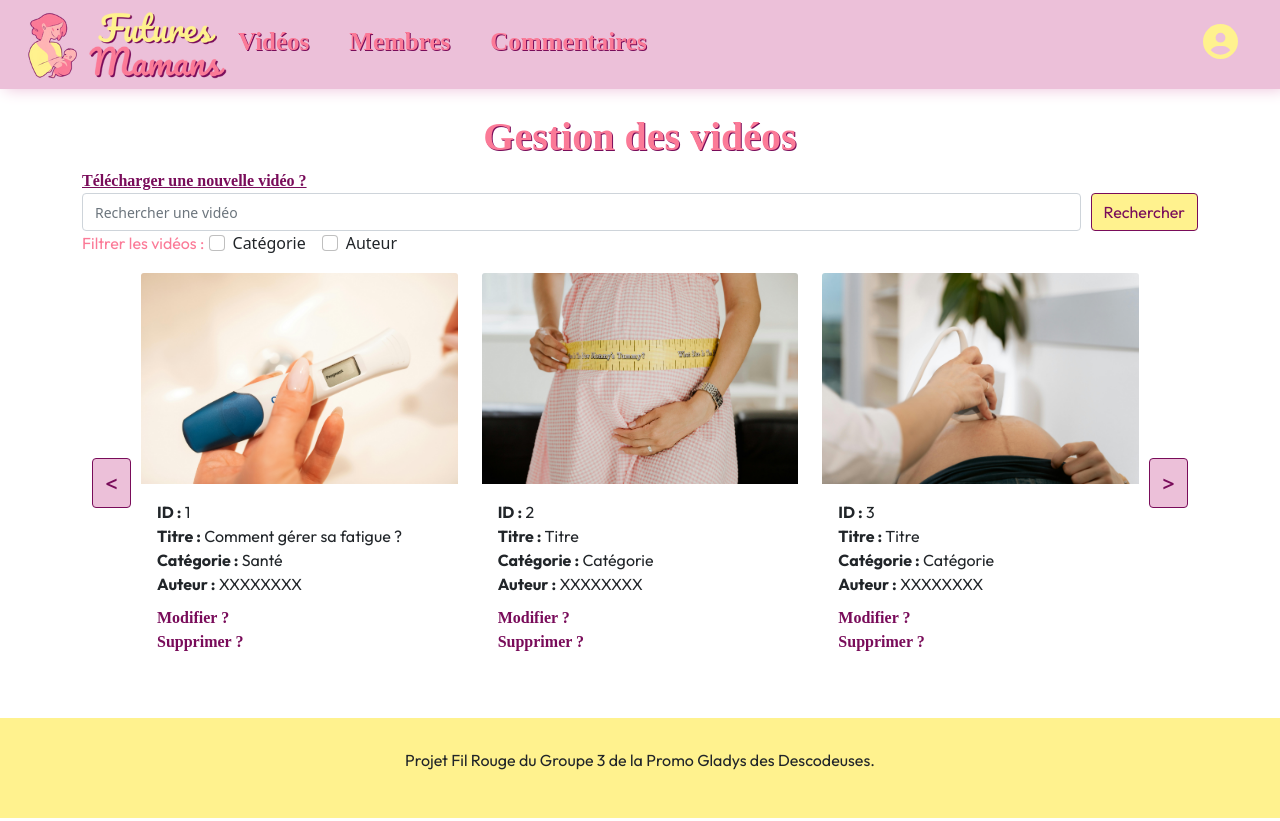
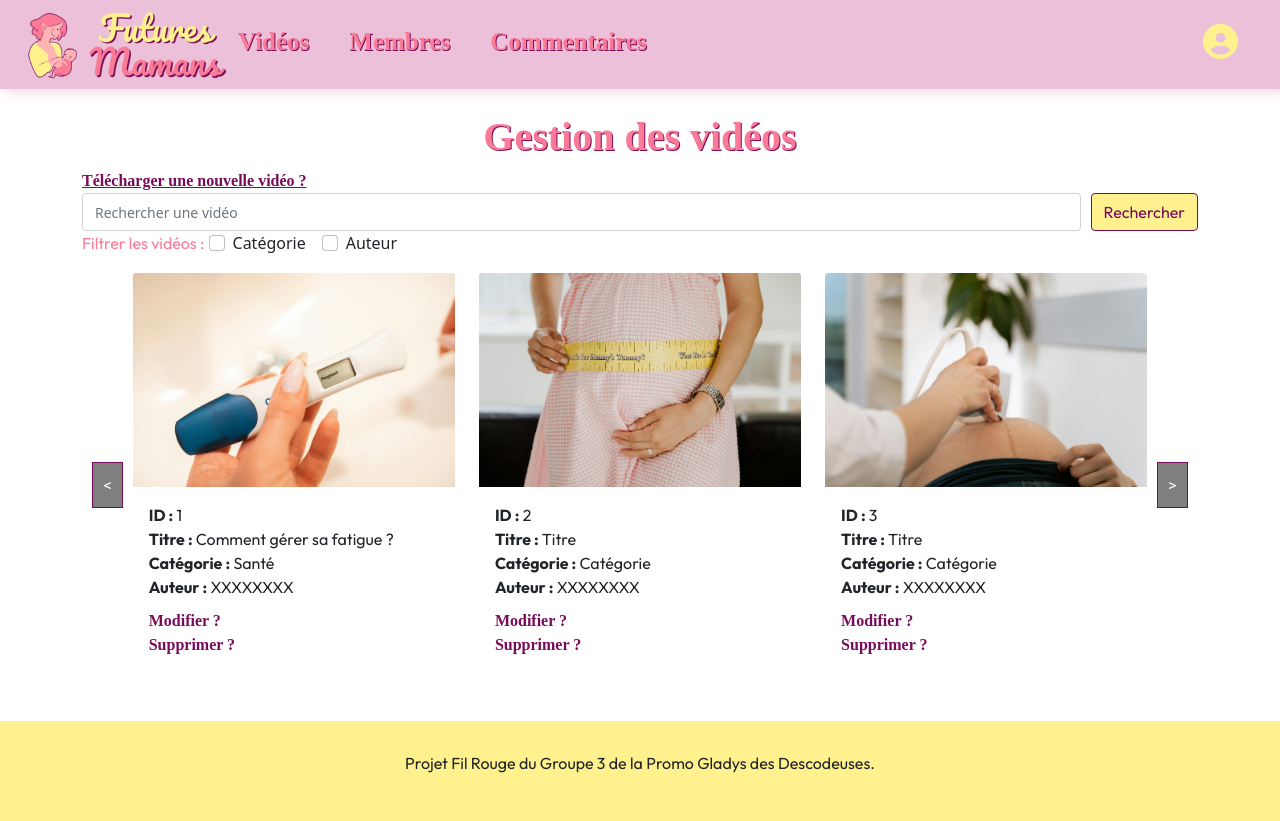
Before and after one commit to nat-btlr/projet-fil-rouge, a React (Vite) app: page /gestion-videos in a window 1280 px wide. Built offline with nearby package versions, Linux system fonts and the light colour scheme; a web font is replaced by a local one.

Commit message:
page gestion-videos terminée

```diff
--- a/src/components/GestionVideos/style.css
+++ b/src/components/GestionVideos/GestionVideos.css
@@ -30,10 +30,13 @@ gap: 10px;
 }
 
 .modif-supp a {
-align-items: self-start;
+  align-items: self-start;
 }
 
-.btn-carousel {
-  font-size: 1.5rem;
+#btn-carrousel {
   margin: 0px 10px 0px 10px;
+  background-color: rgba(0, 0, 0, 0.5) !important;
+  color: white !important;
+  padding: 10px 10px;
+  border-radius: 0%;
 }
--- a/src/components/GestionVideos/GestionVideos.jsx
+++ b/src/components/GestionVideos/GestionVideos.jsx
@@ -3,7 +3,7 @@ import NavAdmin from '../NavAdmin/NavAdmin';
 import { Form, Button, Container, Row, Col, Card } from 'react-bootstrap';
 import FooterAdmin from '../FooterAdmin/footeradmin';
 import { Link } from 'react-router-dom';
-import './style.css';
+import './GestionVideos.css';
 
 import pexels1 from '../Images/pexels_1.jpg';
 import pexels2 from '../Images/pexels_2.jpg';
@@ -61,7 +61,6 @@ const GestionVideos = () => {
     return matchSearch && matchCategorie && matchAuteur;
   });
 
-  // Carrousel navigation
   const nextSlide = () => {
     setCurrentIndex((prevIndex) =>
       prevIndex >= filteredVideos.length - 3 ? 0 : prevIndex + 1
@@ -74,7 +73,6 @@ const GestionVideos = () => {
     );
   };
 
-  // Suppression
   const confirmDelete = (id) => {
     setSelectedId(id);
     setShowConfirm(true);
@@ -123,7 +121,7 @@ const GestionVideos = () => {
         </div>
 
         <div className="d-flex justify-content-between align-items-center mb-2">
-          <Button className='btn-carousel' onClick={prevSlide}>
+          <Button id='btn-carrousel' onClick={prevSlide}>
             {'<'}
           </Button>
 
@@ -149,7 +147,7 @@ const GestionVideos = () => {
             ))}
           </Row>
 
-          <Button className='btn-carousel'onClick={nextSlide}>
+          <Button id='btn-carrousel' onClick={nextSlide}>
             {'>'}
           </Button>
         </div>
```
